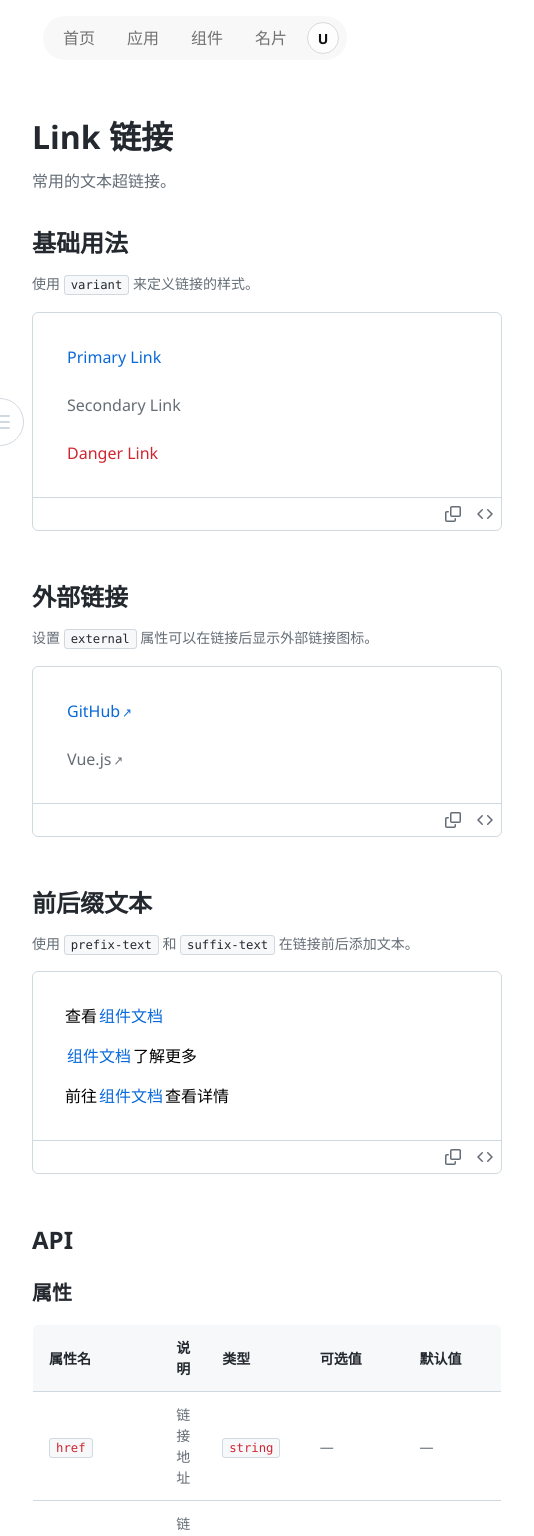
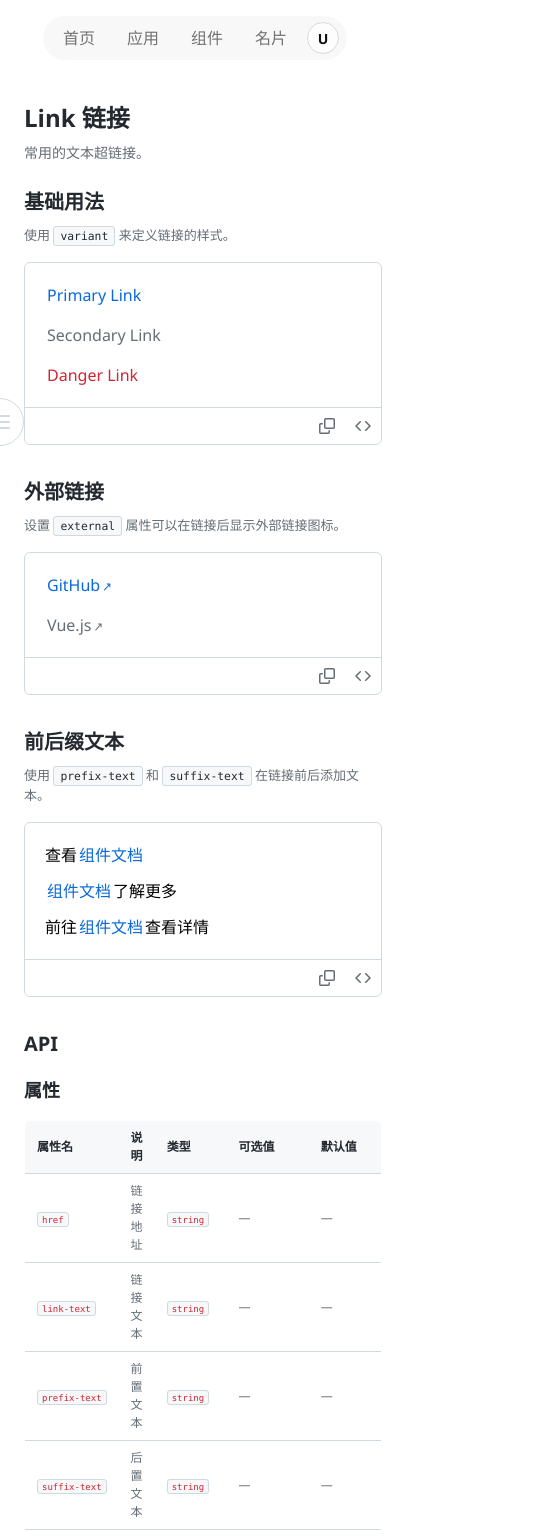
Before and after one commit to UnderHear-tools/UnderHear-Web, a Vue app in the folder UnderHear-frontend/: page /component/link in a window 390 px wide. Shown: the top 1536 px of the page, 534 px wide, since content can reach past the window. Built offline with nearby package versions, Linux system fonts and the light colour scheme.

Commit message:
优化样式

```diff
--- a/UnderHear-frontend/src/module/components/layout/ComponentLayout.vue
+++ b/UnderHear-frontend/src/module/components/layout/ComponentLayout.vue
@@ -201,6 +201,9 @@ const navSections = ref([
 }
 
 @media (max-width: 768px) {
+  .main-content {
+    padding: 1.5rem;
+  }
   .sidebar {
     top: 0;
     transform: translateX(-100%);
--- a/UnderHear-frontend/src/module/components/views/components/link.vue
+++ b/UnderHear-frontend/src/module/components/views/components/link.vue
@@ -17,8 +17,8 @@
         </div>
 
         <div class="demo-actions">
-          <zTooltip content="复制代码" placement="bottom">
-            <button class="action-btn" @click="copyCode(demo1Code)">
+          <zTooltip :content="demo1Copied ? '已复制' : '复制代码'" placement="bottom">
+            <button class="action-btn" @click="copyDemo1Code">
               <svg width="16" height="16" viewBox="0 0 16 16" fill="currentColor">
                 <path d="M0 6.75C0 5.784.784 5 1.75 5h1.5a.75.75 0 0 1 0 1.5h-1.5a.25.25 0 0 0-.25.25v7.5c0 .138.112.25.25.25h7.5a.25.25 0 0 0 .25-.25v-1.5a.75.75 0 0 1 1.5 0v1.5A1.75 1.75 0 0 1 9.25 16h-7.5A1.75 1.75 0 0 1 0 14.25Z"/>
                 <path d="M5 1.75C5 .784 5.784 0 6.75 0h7.5C15.216 0 16 .784 16 1.75v7.5A1.75 1.75 0 0 1 14.25 11h-7.5A1.75 1.75 0 0 1 5 9.25Zm1.75-.25a.25.25 0 0 0-.25.25v7.5c0 .138.112.25.25.25h7.5a.25.25 0 0 0 .25-.25v-7.5a.25.25 0 0 0-.25-.25Z"/>
@@ -34,6 +34,7 @@
           </zTooltip>
         </div>
 
+        <transition name="code-expand">
           <div v-if="demo1Visible" class="demo-code">
             <pre><code>{{ demo1Code }}</code></pre>
             <div class="code-footer">
@@ -42,6 +43,7 @@
               </button>
             </div>
           </div>
+        </transition>
       </div>
     </section>
 
@@ -58,8 +60,8 @@
         </div>
 
         <div class="demo-actions">
-          <zTooltip content="复制代码" placement="bottom">
-            <button class="action-btn" @click="copyCode(demo2Code)">
+          <zTooltip :content="demo2Copied ? '已复制' : '复制代码'" placement="bottom">
+            <button class="action-btn" @click="copyDemo2Code">
               <svg width="16" height="16" viewBox="0 0 16 16" fill="currentColor">
                 <path d="M0 6.75C0 5.784.784 5 1.75 5h1.5a.75.75 0 0 1 0 1.5h-1.5a.25.25 0 0 0-.25.25v7.5c0 .138.112.25.25.25h7.5a.25.25 0 0 0 .25-.25v-1.5a.75.75 0 0 1 1.5 0v1.5A1.75 1.75 0 0 1 9.25 16h-7.5A1.75 1.75 0 0 1 0 14.25Z"/>
                 <path d="M5 1.75C5 .784 5.784 0 6.75 0h7.5C15.216 0 16 .784 16 1.75v7.5A1.75 1.75 0 0 1 14.25 11h-7.5A1.75 1.75 0 0 1 5 9.25Zm1.75-.25a.25.25 0 0 0-.25.25v7.5c0 .138.112.25.25.25h7.5a.25.25 0 0 0 .25-.25v-7.5a.25.25 0 0 0-.25-.25Z"/>
@@ -75,6 +77,7 @@
           </zTooltip>
         </div>
 
+        <transition name="code-expand">
           <div v-if="demo2Visible" class="demo-code">
             <pre><code>{{ demo2Code }}</code></pre>
             <div class="code-footer">
@@ -83,6 +86,7 @@
               </button>
             </div>
           </div>
+        </transition>
       </div>
     </section>
 
@@ -100,8 +104,8 @@
         </div>
 
         <div class="demo-actions">
-          <zTooltip content="复制代码" placement="bottom">
-            <button class="action-btn" @click="copyCode(demo3Code)">
+          <zTooltip :content="demo3Copied ? '已复制' : '复制代码'" placement="bottom">
+            <button class="action-btn" @click="copyDemo3Code">
               <svg width="16" height="16" viewBox="0 0 16 16" fill="currentColor">
                 <path d="M0 6.75C0 5.784.784 5 1.75 5h1.5a.75.75 0 0 1 0 1.5h-1.5a.25.25 0 0 0-.25.25v7.5c0 .138.112.25.25.25h7.5a.25.25 0 0 0 .25-.25v-1.5a.75.75 0 0 1 1.5 0v1.5A1.75 1.75 0 0 1 9.25 16h-7.5A1.75 1.75 0 0 1 0 14.25Z"/>
                 <path d="M5 1.75C5 .784 5.784 0 6.75 0h7.5C15.216 0 16 .784 16 1.75v7.5A1.75 1.75 0 0 1 14.25 11h-7.5A1.75 1.75 0 0 1 5 9.25Zm1.75-.25a.25.25 0 0 0-.25.25v7.5c0 .138.112.25.25.25h7.5a.25.25 0 0 0 .25-.25v-7.5a.25.25 0 0 0-.25-.25Z"/>
@@ -117,6 +121,7 @@
           </zTooltip>
         </div>
 
+        <transition name="code-expand">
           <div v-if="demo3Visible" class="demo-code">
             <pre><code>{{ demo3Code }}</code></pre>
             <div class="code-footer">
@@ -125,6 +130,7 @@
               </button>
             </div>
           </div>
+        </transition>
       </div>
     </section>
 
@@ -208,6 +214,9 @@ import { zTooltip } from '@/components/z-ui/tooltip/zTooltip'
 const demo1Visible = ref(false)
 const demo2Visible = ref(false)
 const demo3Visible = ref(false)
+const demo1Copied = ref(false)
+const demo2Copied = ref(false)
+const demo3Copied = ref(false)
 
 const demo1Code = `<template>
   <div style="max-width: 600px">
@@ -256,8 +265,31 @@ const demo3Code = `<template>
 }
 </style>`
 
-function copyCode(code: string) {
-  navigator.clipboard.writeText(code)
+function copyDemo1Code() {
+  navigator.clipboard.writeText(demo1Code).then(() => {
+    demo1Copied.value = true
+    setTimeout(() => {
+      demo1Copied.value = false
+    }, 2000)
+  })
+}
+
+function copyDemo2Code() {
+  navigator.clipboard.writeText(demo2Code).then(() => {
+    demo2Copied.value = true
+    setTimeout(() => {
+      demo2Copied.value = false
+    }, 2000)
+  })
+}
+
+function copyDemo3Code() {
+  navigator.clipboard.writeText(demo3Code).then(() => {
+    demo3Copied.value = true
+    setTimeout(() => {
+      demo3Copied.value = false
+    }, 2000)
+  })
 }
 </script>
 
@@ -358,6 +390,19 @@ function copyCode(code: string) {
 .demo-code {
   background: #f6f8fa;
   border-radius: 0 0 6px 6px;
+  overflow: hidden;
+}
+
+.code-expand-enter-active,
+.code-expand-leave-active {
+  transition: all 0.3s ease-in-out;
+  max-height: 1000px;
+}
+
+.code-expand-enter-from,
+.code-expand-leave-to {
+  max-height: 0;
+  opacity: 0;
 }
 
 .code-footer {
@@ -461,9 +506,87 @@ function copyCode(code: string) {
 }
 
 @media (max-width: 768px) {
+  .page-title {
+    font-size: 1.5rem;
+    margin-bottom: 0.375rem;
+  }
+
+  .page-description {
+    font-size: 0.875rem;
+    margin-bottom: 1.5rem;
+  }
+
+  .demo-section {
+    margin-bottom: 2rem;
+  }
+
+  .section-title {
+    font-size: 1.25rem;
+    margin-bottom: 0.5rem;
+  }
+
+  .section-description {
+    font-size: 0.8125rem;
+  }
+
+  .demo-content {
+    padding: 1.25rem;
+  }
+
   .link-row {
     flex-direction: column;
     align-items: flex-start;
+    gap: 1rem;
+  }
+
+  .link-column {
+    gap: 0.75rem;
+  }
+
+  .action-btn {
+    width: 36px;
+    height: 36px;
+  }
+
+  .demo-code pre {
+    padding: 1rem;
+    font-size: 0.75rem;
+  }
+
+  .demo-code code {
+    font-size: 0.75rem;
+    line-height: 1.5;
+  }
+
+  .code-footer {
+    padding: 0.625rem;
+  }
+
+  .hide-code-btn {
+    font-size: 0.8125rem;
+  }
+
+  .api-section {
+    margin-top: 2rem;
+  }
+
+  .api-subtitle {
+    font-size: 1.125rem;
+  }
+
+  .api-table {
+    font-size: 0.75rem;
+  }
+
+  .api-table th,
+  .api-table td {
+    padding: 0.5rem 0.75rem;
+    font-size: 0.75rem;
+  }
+
+  .api-table code {
+    font-size: 0.75em;
+    padding: 0.1rem 0.25rem;
   }
 }
 </style>
```
Lines whose indentation alone changed are shown as unchanged.
